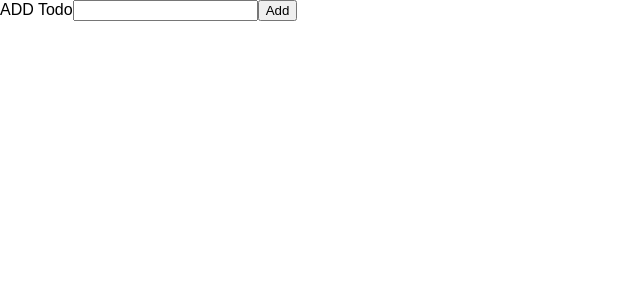
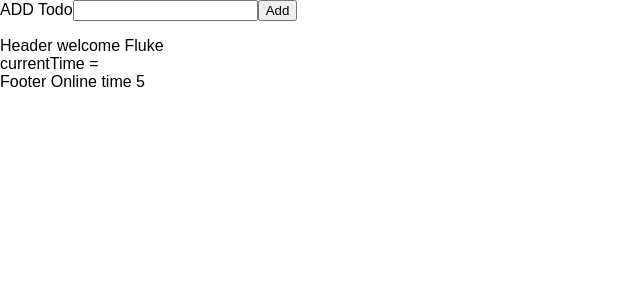
Before and after one commit to Fluke23/PracticeReact, a React (Create React App) app: page / in a window 1280 px wide. Shown: the top 300 px of the page, without its empty margins (0-640 px from the left). Built offline with nearby package versions, Linux system fonts and the light colour scheme.

Commit message:
รวมงาน

```diff
--- a/src/App.js
+++ b/src/App.js
@@ -1,6 +1,8 @@
 import React, { Component } from 'react';
 import TodoInput from './TodoInput';
 import TodoList from './TodoList'
+import Header from './Header';
+import Footer from './Footer'
 
 class App extends Component {
 
@@ -8,28 +10,37 @@ class App extends Component {
 
     super(props)
     this.state = {
-        todoItems : []
+      todoItems: []
     }
 
-   this.addTodo=this.addTodo.bind(this)
+    this.addTodo = this.addTodo.bind(this)
   }
 
-  addTodo(newTodo){
-    this.setState ({
+  addTodo(newTodo) {
+    this.setState({
       todoItems: this.state.todoItems.concat([newTodo])  //เปลี่ยนจากpushเป็น concat concatจะรับค่า array
     })
   }
 
+
     render(){
-  let{todoItems} = this.state
+      let { todoItems } = this.state
+      let { currentTime } = this.state
       return (
 
         <div>
-      <TodoInput onAddTodo={this.addTodo}/>
-      <TodoList items ={todoItems}/>
+          <TodoInput onAddTodo={this.addTodo} />
+          <TodoList items={todoItems} />
+          <Header currentUser="Fluke" islogIn={true} />
+          <div>currentTime = {currentTime}</div>
+          <Footer onTimeClick={this.handleFooterClicked} />
         </div>
+
+
+
       )
     }
+
 }
 
 export default App;
```
Also changed, not shown: src/Header.js (line endings or trailing spaces). Lines whose indentation alone changed are shown as unchanged.
